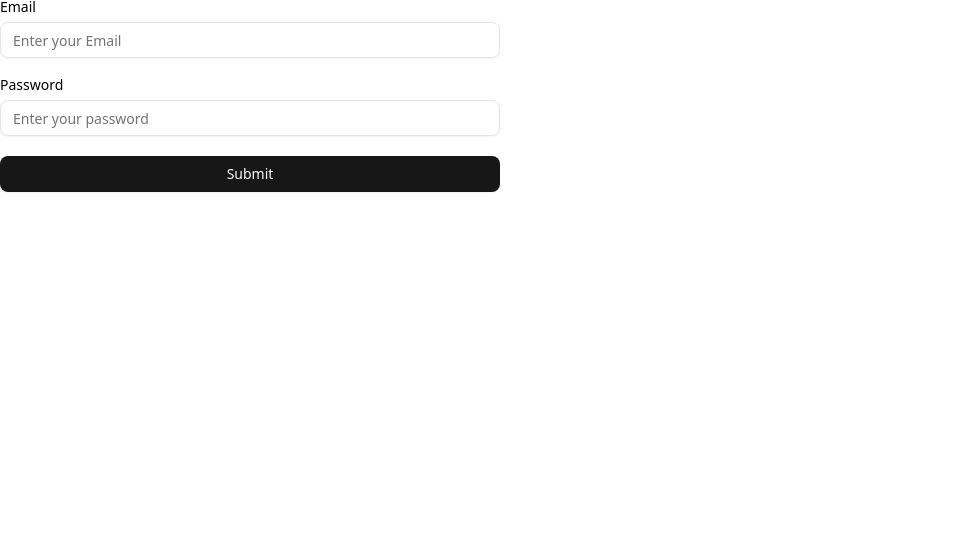
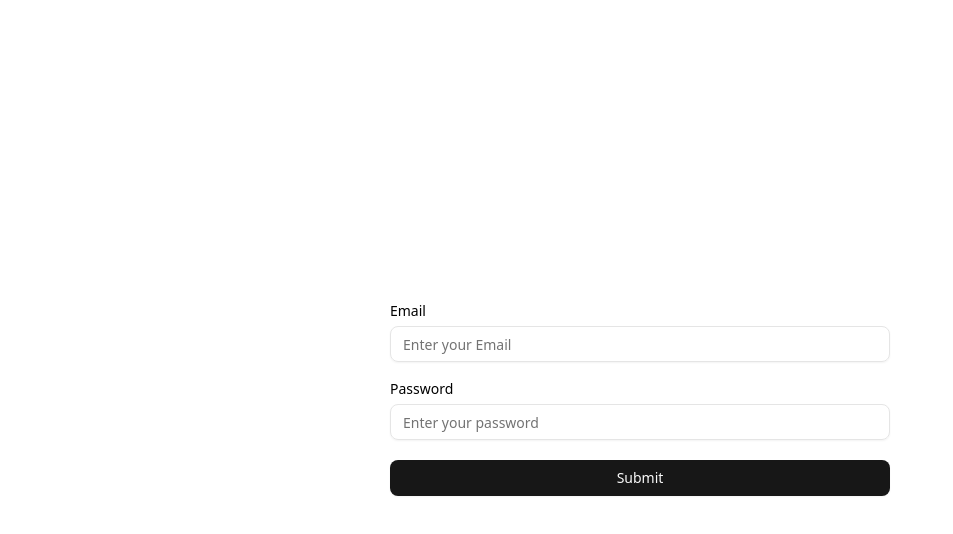
Before and after one commit to nabin25/cms-react, a React (Vite) app: page /auth/sign-in in a window 1280 px wide. Shown: the top 534 px of the page, without its empty margins (0-953 px from the left). Built offline with nearby package versions, Linux system fonts and the light colour scheme.

Commit message:
Formatted login page for better view

```diff
--- a/src/pages/auth/SignInPage.tsx
+++ b/src/pages/auth/SignInPage.tsx
@@ -12,6 +12,7 @@ import {
   FormField,
   FormItem,
   FormLabel,
+  FormMessage,
 } from "../../components/ui/form";
 import { Navigate } from "react-router-dom";
 
@@ -48,7 +49,8 @@ const SignInPage = () => {
   };
   return (
     <>
-      <div className="max-w-[500px]">
+      <div className="w-full h-screen flex items-center justify-center">
+        <div className="max-w-[500px] md:min-w-[500px] sm:w-full">
           <Form {...form}>
             <form
               onSubmit={form.handleSubmit(onSubmit)}
@@ -63,6 +65,9 @@ const SignInPage = () => {
                     <FormControl>
                       <Input placeholder="Enter your Email" {...field} />
                     </FormControl>
+                    <FormMessage>
+                      {form.formState.errors.email?.message}
+                    </FormMessage>
                   </FormItem>
                 )}
               />
@@ -80,6 +85,9 @@ const SignInPage = () => {
                         type="password"
                       />
                     </FormControl>
+                    <FormMessage>
+                      {form.formState.errors.password?.message}
+                    </FormMessage>
                   </FormItem>
                 )}
               />
@@ -88,6 +96,7 @@ const SignInPage = () => {
             </form>
           </Form>
         </div>
+      </div>
     </>
   );
 };
--- a/src/routes/ProtectedRoute.tsx
+++ b/src/routes/ProtectedRoute.tsx
@@ -7,7 +7,9 @@ const ProtectedRoute = () => {
   return token && user ? (
     <>
       <Navbar />
-      <Outlet />
+      <div className="pt-18 px-10">
+        <Outlet />
+      </div>
     </>
   ) : (
     <Navigate to="/auth/sign-in" />
```
Lines whose indentation alone changed are shown as unchanged.
